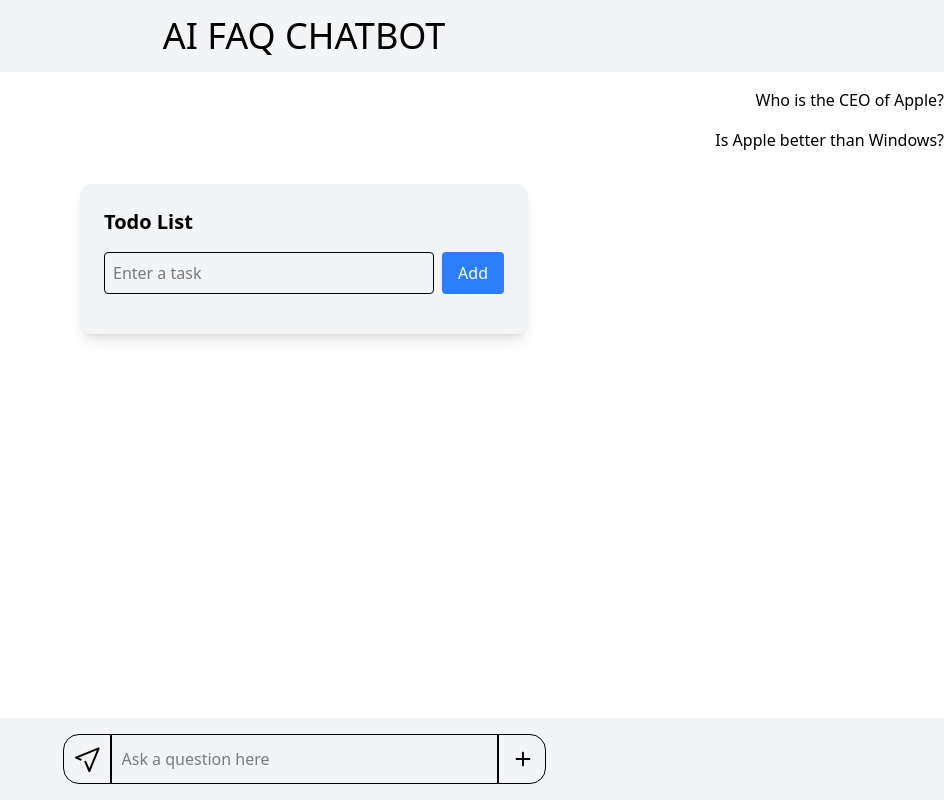
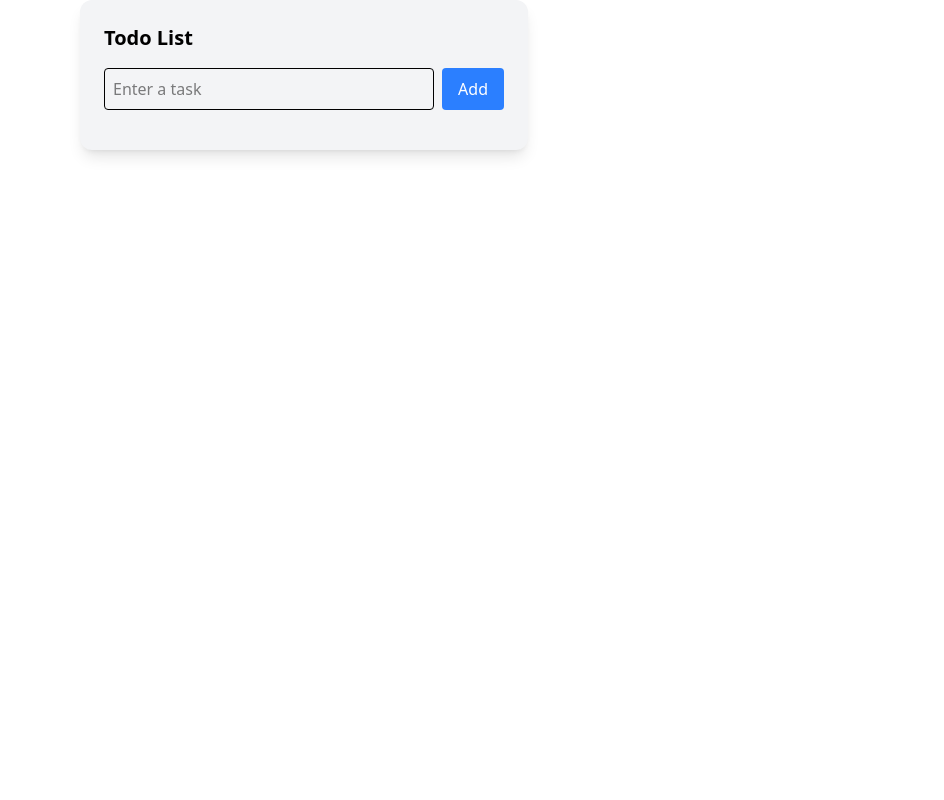
Before and after one commit to avaykhatry/ai-faq-chatbot, a React (Vite) app: page / in a window 1280 px wide. Shown: the whole page, without its empty margins (336-1280 px from the left). Built offline with nearby package versions, Linux system fonts and the light colour scheme.

Commit message:
chore: update ui

```diff
--- a/src/main.jsx
+++ b/src/main.jsx
@@ -7,7 +7,6 @@ import TodoApp from './ToDo.jsx'
 
 createRoot(document.getElementById('root')).render(
   <StrictMode>
-    <App />
     <TodoApp />
   </StrictMode>,
 )
```
